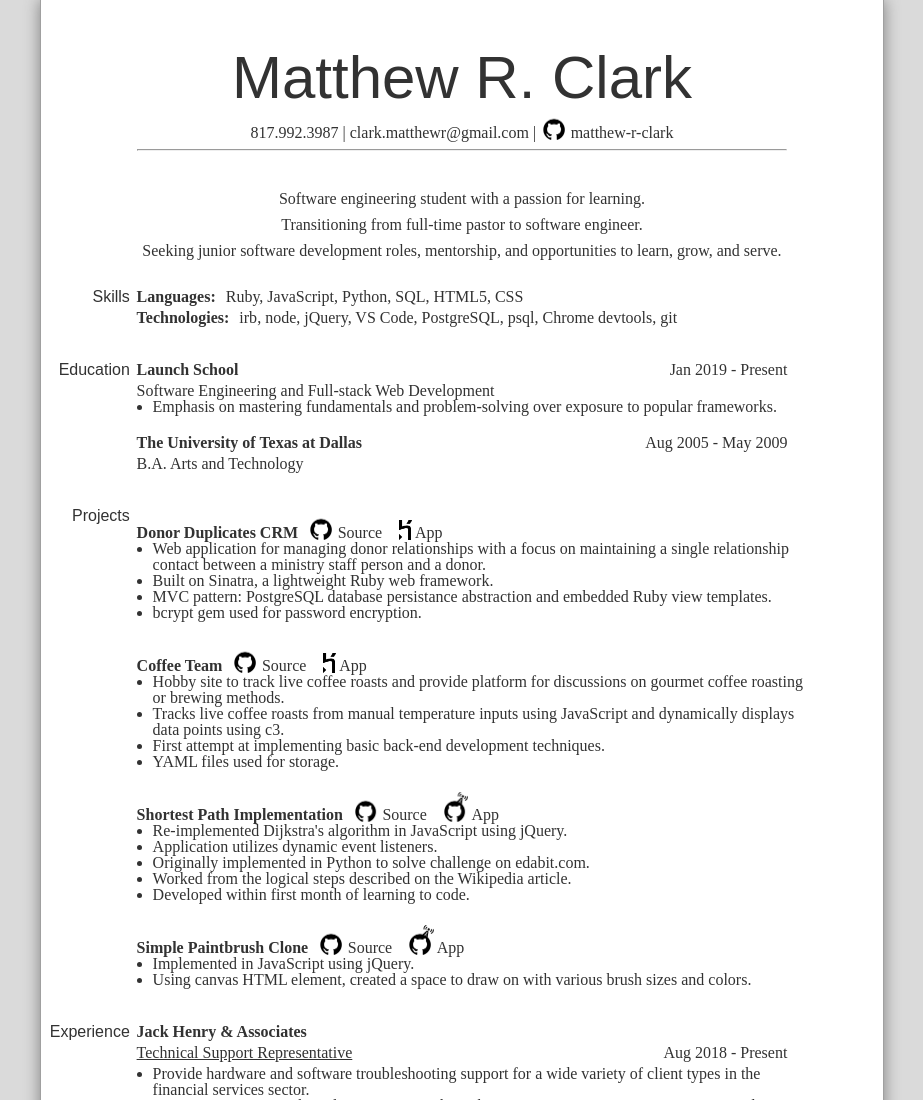
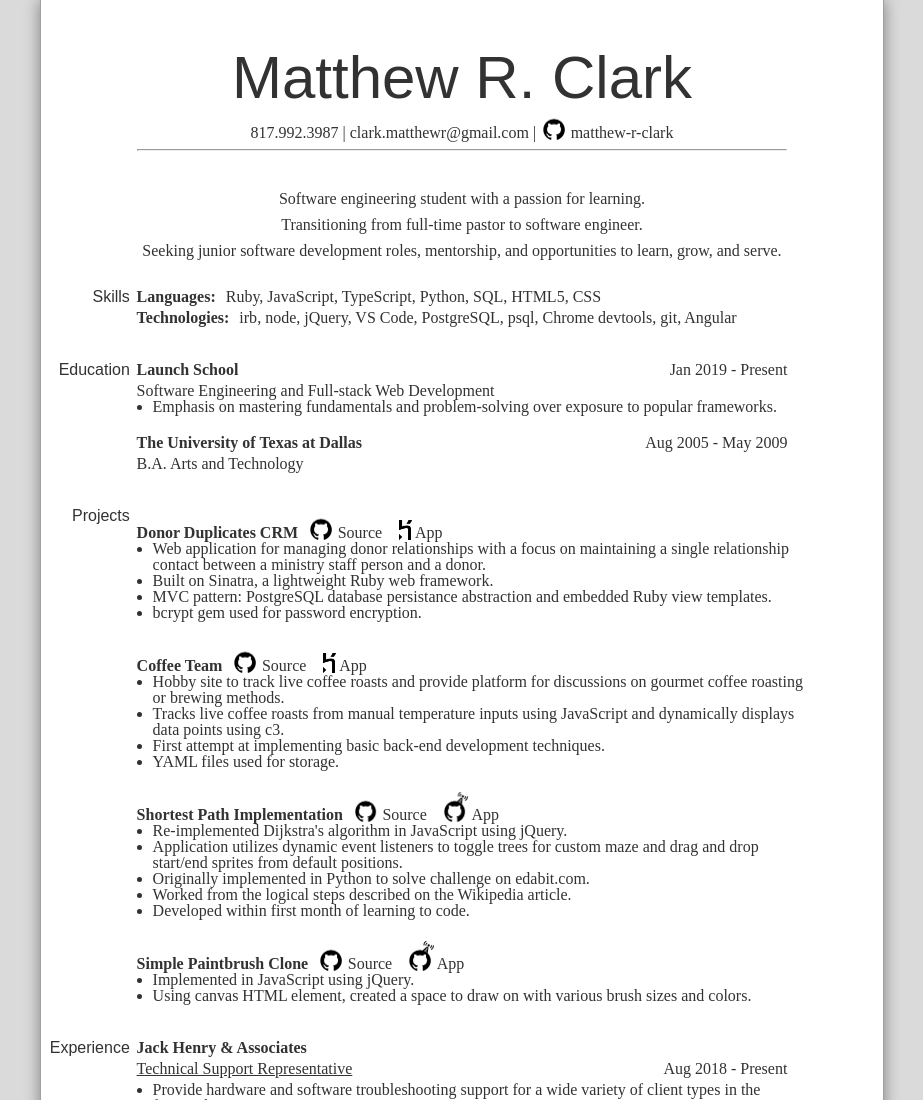
Before and after one commit to matthew-r-clark/resume, a plain HTML site: page index.html in a window 1280 px wide. Shown: the top 1100 px of the page, without its empty margins (178-1101 px from the left). Drawn offline with Linux system fonts and the light colour scheme.

Commit message:
edit content

```diff
--- a/index.html
+++ b/index.html
@@ -37,6 +37,7 @@
           <div class="content">
             <a href="https://www.ruby-lang.org/en/">Ruby</a>,
             <a href="https://developer.mozilla.org/en-US/docs/Web/JavaScript">JavaScript</a>,
+            <a href="https://www.typescriptlang.org/">TypeScript</a>,
             <a href="https://www.python.org/">Python</a>,
             <a href="https://en.wikipedia.org/wiki/SQL">SQL</a>,
             <a href="https://en.wikipedia.org/wiki/HTML5">HTML5</a>,
@@ -54,7 +55,8 @@
             <a href="https://www.postgresql.org/">PostgreSQL</a>,
             <a href="https://www.postgresql.org/docs/9.3/app-psql.html">psql</a>,
             <a href="https://developers.google.com/web/tools/chrome-devtools">Chrome devtools</a>,
-            <a href="https://git-scm.com/">git</a>
+            <a href="https://git-scm.com/">git</a>,
+            <a href="https://angular.io/">Angular</a>
           </div>
         </div>
       </div>
@@ -134,7 +136,7 @@
         <div class="content">
           <ul>
             <li>Re-implemented <a href="https://en.wikipedia.org/wiki/Dijkstra%27s_algorithm">Dijkstra's algorithm</a> in JavaScript using jQuery.</li>
-            <li>Application utilizes dynamic event listeners.</li>
+            <li>Application utilizes dynamic event listeners to toggle trees for custom maze and drag and drop start/end sprites from default positions.</li>
             <li>Originally implemented in Python to solve challenge on <a href="https://edabit.com/challenge/qTmbTWqHNTtDMKD4G">edabit.com</a>.</li>
             <li>Worked from the logical steps described on the <a href="https://en.wikipedia.org/wiki/Dijkstra%27s_algorithm#Algorithm">Wikipedia article</a>.</li>
             <li>Developed within first month of learning to code.</li>
```
